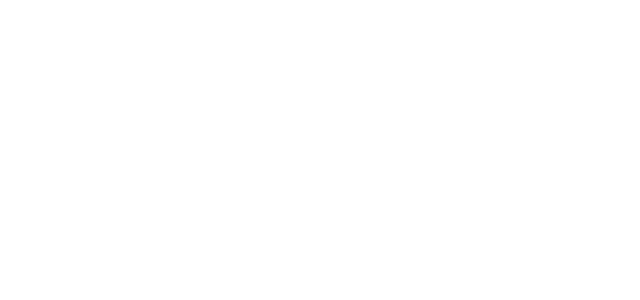
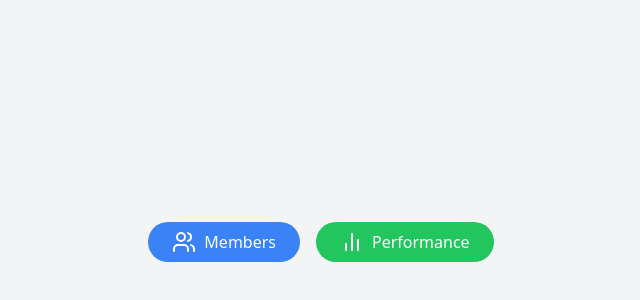
Before and after one commit to LanderDhaen/clantracker, a React (Vite) app in the folder frontend/: page / in a window 1280 px wide. Shown: the part 158-458 px from the top of the page, without its empty margins (319-959 px from the left). Built offline with nearby package versions, Linux system fonts and the light colour scheme.

Commit message:
feat(home): Added basic homepage

```diff
--- /dev/null
+++ b/frontend/src/components/Home.jsx
@@ -0,0 +1,27 @@
+import { useNavigate } from "react-router-dom";
+import { Users, BarChart2 } from "lucide-react";
+
+export default function Home() {
+  const navigate = useNavigate();
+
+  return (
+    <div className="flex items-center justify-center h-screen bg-gray-100">
+      <div className="flex space-x-4 text-center">
+        <button
+          className="flex items-center justify-center bg-blue-500 text-white py-2 px-6 rounded-full hover:bg-blue-700 transition-transform transform hover:scale-105"
+          onClick={() => navigate("/members")}
+        >
+          <Users className="mr-2" />
+          Members
+        </button>
+        <button
+          className="flex items-center justify-center bg-green-500 text-white py-2 px-6 rounded-full hover:bg-green-700 transition-transform transform hover:scale-105"
+          onClick={() => navigate("/performance")}
+        >
+          <BarChart2 className="mr-2" />
+          Performance
+        </button>
+      </div>
+    </div>
+  );
+}
--- a/frontend/src/main.jsx
+++ b/frontend/src/main.jsx
@@ -12,12 +12,14 @@
 import MemberPage from "./pages/members/MemberPage.jsx";
 import PerformancePage from "./pages/performance/PerformancePage.jsx";
 import ProfilePage from "./pages/profile/ProfilePage.jsx";
+import Home from "./components/Home.jsx";
 
 const router = createBrowserRouter([
   {
     path: "/",
     element: <Root />,
     children: [
+      { index: true, element: <Home /> },
       { path: "/members", element: <MemberPage /> },
       { path: "/members/:id", element: <ProfilePage /> },
       { path: "/performance", element: <PerformancePage /> },
```
